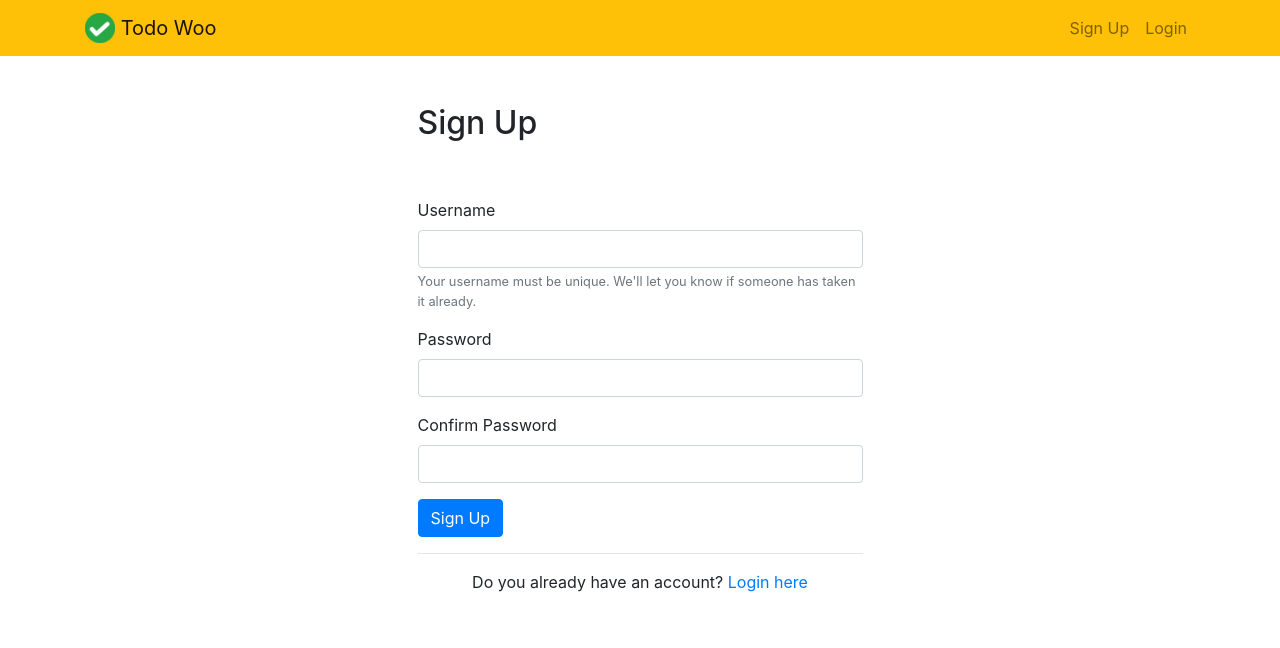
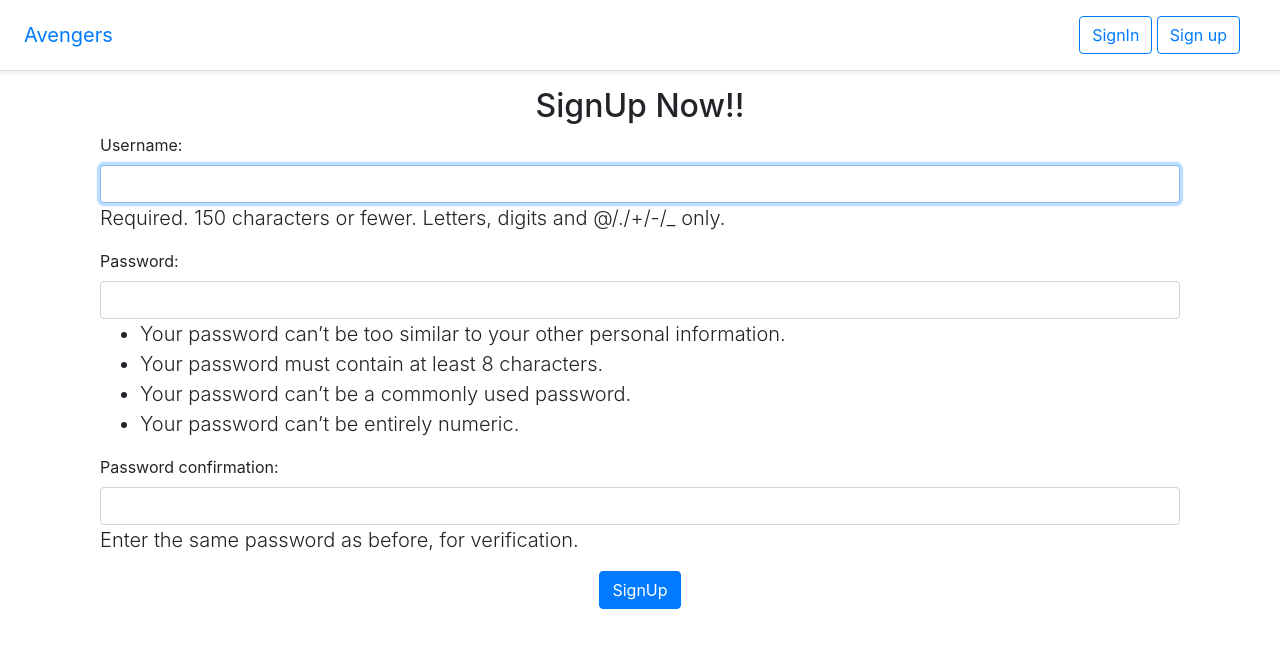
Before and after one commit to UchihaPan/todoapp_django, a Django app: page /signup/ in a window 1280 px wide. Shown: the top 648 px of the page. Run offline with Django 3.2, Linux system fonts and the light colour scheme; some libraries are stand-ins or nearby versions.

Commit message:
finished

```diff
--- a/templates/todo/base.html
+++ b/templates/todo/base.html
@@ -15,52 +15,27 @@
 <body>
 
 
-<nav class="navbar navbar-expand-md navbar-light bg-warning">
-<div class="container">
-    <a class="navbar-brand" href="{% url 'home' %}">
-         <img src="{% static 'todo/logo.png' %}" width="30" height="30" class="d-inline-block align-top">
-        <span>Todo Woo</span>
-    </a>
-    <button class="navbar-toggler" type="button" data-toggle="collapse" data-target="#navbarNav" aria-controls="navbarNav" aria-expanded="false" aria-label="Toggle navigation">
-        <span class="navbar-toggler-icon"></span>
-    </button>
-    <div class="collapse navbar-collapse" id="navbarNav">
+   <div class="d-flex flex-column flex-md-row align-items-center p-3 px-md-4 mb-3 bg-white border-bottom shadow-sm">
+  <h5 class="my-0 mr-md-auto font-weight-normal" ><a href="{% url 'home'  %}">Avengers</a></h5>
+  <nav class="my-2 my-md-0 mr-md-3">
+
     {% if user.is_authenticated %}
-        <ul class="navbar-nav mr-auto">
+     <a class="btn btn-outline-primary" href="{% url 'createtodo'  %}">Create</a>
+      <a class="btn btn-outline-primary" href="{% url 'currenttodos' %}">Current</a>
+  <a class="btn btn-outline-primary" href="{% url 'completedtodos' %}">completed</a>
+      <a class="btn btn-outline-primary" href="{% url 'logout' %}">LogOut</a>
 
-                <li class="nav-item {{ current }}">
-                    <a class="nav-link" href="{% url 'currenttodos' %}">Current</a>
-                </li>
-                <li class="nav-item {{ completed }}">
-                    <a class="nav-link" href="{% url 'completedtodos' %}">Completed</a>
-                </li>
-                <li class="nav-item {{ create }}">
-                    <a class="nav-link" href="{% url 'createtodo' %}">Create</a>
-                </li>
+        {% else %}
+         <a class="btn btn-outline-primary" href="{% url 'login' %}">SignIn</a>
+        <a class="btn btn-outline-primary" href="{% url 'signup' %}">Sign up</a>
+      {% endif %}
 
-        </ul>
-    {% endif %}
-    <ul class="navbar-nav ml-auto">
-            {% if user.is_authenticated %}
-                <li class="nav-item">
-                    <a href="#" onclick="$('#signOutBtn').click()" class="nav-link">Logout</a>
-                    <form style='display: none;' method="POST" action="{% url 'logoutuser' %}">
-                        {% csrf_token %}
-                        <button id="signOutBtn" type="submit">Logout</button>
-                    </form>
-                </li>
-            {% else %}
-                <li class="nav-item">
-                    <a class="nav-link" href="{% url 'signupuser' %}">Sign Up</a>
-                </li>
-                <li class="nav-item">
-                    <a class="nav-link" href="{% url 'loginuser' %}">Login</a>
-                </li>
-            {% endif %}
-        </ul>
-    </div>
+
+
+
+
+  </nav>
 </div>
-</nav>
 
 <div class="container">
 {% block content %}{% endblock %}
--- a/templates/todo/createtodo.html
+++ b/templates/todo/createtodo.html
@@ -25,7 +25,7 @@
                 </div>
                 <div class="form-group form-check">
                     <input type="checkbox" name="important" class="form-check-input" id="important">
-                    <label class="form-check-label" for="important">Important</label>
+                    <label class="form-check-label"  for="important">Important</label>
                 </div>
                 <button type="submit" class="btn btn-primary">Save</button>
             </form>
--- /dev/null
+++ b/templates/todo/signup.html
@@ -0,0 +1,22 @@
+{% extends 'todo/base.html' %}
+{% block content %}
+<div class="container">
+  <h2 class="text-center">SignUp Now!!</h2>
+  <form method="POST">
+      {% load widget_tweaks %}
+    {% csrf_token %}
+    {% if form.non_field_errors %}<div class="alert alert-warning">{{ form.non_field_errors }}</div>{% endif %}
+    {% for field in form %}
+    <div class="form-group {% if field.errors %}alert alert-danger{% endif %}">
+      {{ field.errors }}
+      {{ field.label_tag }}
+      {% render_field field class="form-control" %}
+      {% if field.help_text %}<small class="lead">{{ field.help_text|safe }}</small>{% endif %}
+    </div>
+    {% endfor %}
+  <div class="col-md-12 text-center">
+    <button type="submit" class="btn btn-primary center">SignUp</button>
+  </div>
+  </form>
+</div>
+{% endblock %}
--- a/templates/todo/signupuser.html
+++ /dev/null
@@ -1,39 +0,0 @@
-{% extends "todo/base.html" %}
-
-{% block content %}
-    <div class="row justify-content-center mt-5">
-        <div class="col-md-5">
-            <h2>Sign Up</h2>
-        </div>
-    </div>
-    <div class="row justify-content-center mt-5">
-        <div class="col-md-5">
-            {% if error %}
-                <div class="alert alert-danger" role="alert">
-                    {{ error }}
-                </div>
-            {% endif %}
-            <form method="POST">
-                {% csrf_token %}
-                <div class="form-group">
-                    <label for="username">Username</label>
-                    <input type="text" name="username" class="form-control" id="username" aria-describedby="usernameHelp">
-                    <small id="usernameHelp" class="form-text text-muted">Your username must be unique. We'll let you know if someone has taken it already.</small>
-                </div>
-                <div class="form-group">
-                    <label for="password1">Password</label>
-                    <input type="password" name="password1" class="form-control" id="password1">
-                </div>
-                <div class="form-group">
-                    <label for="password2">Confirm Password</label>
-                    <input type="password" name="password2" class="form-control" id="password2">
-                </div>
-                <button type="submit" class="btn btn-primary">Sign Up</button>
-            </form>
-            <hr>
-            <div class="text-center">
-                Do you already have an account? <a href="{% url 'loginuser' %}">Login here</a>
-            </div>
-        </div>
-    </div>
-{% endblock %}
--- a/templates/todo/viewtodo.html
+++ b/templates/todo/viewtodo.html
@@ -1,8 +1,3 @@
-
-
-
-
-
 
 {% extends "todo/base.html" %}
 
--- /dev/null
+++ b/todo/urls.py
@@ -0,0 +1,34 @@
+"""todowoo URL Configuration
+
+The `urlpatterns` list routes URLs to views. For more information please see:
+    https://docs.djangoproject.com/en/3.0/topics/http/urls/
+Examples:
+Function views
+    1. Add an import:  from my_app import views
+    2. Add a URL to urlpatterns:  path('', views.home, name='home')
+Class-based views
+    1. Add an import:  from other_app.views import Home
+    2. Add a URL to urlpatterns:  path('', Home.as_view(), name='home')
+Including another URLconf
+    1. Import the include() function: from django.urls import include, path
+    2. Add a URL to urlpatterns:  path('blog/', include('blog.urls'))
+"""
+from django.contrib import admin
+from django.urls import path
+from todo import views
+from django.contrib.auth import views
+from .views import Signup,home,completedtodos,createtodo,currenttodos,viewtodo,deletetodo,completetodo
+
+
+urlpatterns = [
+    path('signup/', Signup.as_view(), name='signup'),
+    path('login/', views.LoginView.as_view(template_name='todo/login.html'), name='login'),
+    path('logout/', views.LogoutView.as_view(), name='logout'),
+    path('', home, name='home'),
+    path('create/', createtodo, name='createtodo'),
+    path('current/',currenttodos, name='currenttodos'),
+    path('completed/', completedtodos, name='completedtodos'),
+    path('todo/<int:pk>', viewtodo, name='viewtodo'),
+    path('todo/<int:pk>/complete', completetodo, name='completetodo'),
+    path('todo/<int:pk>/delete', deletetodo, name='deletetodo'),
+]
--- a/todo/views.py
+++ b/todo/views.py
@@ -2,53 +2,29 @@ from django.shortcuts import render, redirect, get_object_or_404
 from django.contrib.auth.models import User
 from django.db import IntegrityError
 from django.contrib.auth import login, logout, authenticate
-from .forms import TodoForm
 from .models import Todo
 from django.utils import timezone
 from django.contrib.auth.decorators import login_required
+from django.contrib.auth.forms import UserCreationForm
+from django.views import generic
+from django.urls import reverse_lazy
 
 
 def home(request):
     return render(request, 'todo/home.html')
 
 
-def signupuser(request):
-    if request.method == 'GET':
-        return render(request, 'todo/signupuser.html')
-    else:
-        if request.POST['password1'] == request.POST['password2']:
-            try:
-                user = User.objects.create_user(request.POST['username'], password=request.POST['password1'])
-                user.save()
-                login(request, user)
-                return redirect('currenttodos')
-            except IntegrityError:
-                return render(request, 'todo/signupuser.html', {
-                                                                'error': 'That username has already been taken. '
-                                                                         'Please choose a new username'})
-        else:
-            return render(request, 'todo/signupuser.html',
-                          {'error': 'Passwords did not match'})
+class Signup(generic.CreateView):
+    form_class = UserCreationForm
+    success_url = reverse_lazy('currenttodos')
+    template_name = 'todo/signup.html'
 
-
-def loginuser(request):
-    if request.method == 'GET':
-        return render(request, 'todo/loginuser.html')
-    else:
-        user = authenticate(request, username=request.POST['username'], password=request.POST['password'])
-        if user is None:
-            return render(request, 'todo/loginuser.html',
-                          {'error': 'Username and password did not match'})
-        else:
-            login(request, user)
-            return redirect('currenttodos')
-
-
-@login_required
-def logoutuser(request):
-    if request.method == 'POST':
-        logout(request)
-        return redirect('home')
+    def form_valid(self, form):
+        view = super(Signup, self).form_valid(form)
+        username, password = form.cleaned_data['username'], form.cleaned_data['password1']
+        user = authenticate(username=username, password=password)
+        login(self.request, user)
+        return view
 
 
 @login_required
@@ -56,15 +32,22 @@ def createtodo(request):
     if request.method == 'GET':
         return render(request, 'todo/createtodo.html')
     else:
-        try:
-            form = TodoForm(request.POST)
-            newtodo = form.save(commit=False)
-            newtodo.user = request.user
-            newtodo.save()
+        if request.method == 'POST':
+            title = request.POST.get('title', '')
+            memo = request.POST.get('memo', '')
+            checkbox = request.POST.get('important', '')
+            if (checkbox != ''):
+                important = True
+            else:
+                important = False
+
+            todo = Todo(title=title, memo=memo, important=important)
+            todo.user = request.user
+            todo.save()
             return redirect('currenttodos')
-        except ValueError:
-            return render(request, 'todo/createtodo.html',
-                          {'error': 'Bad data passed in. Try again.'})
+
+        return render(request, 'todo/createtodo.html',
+                      {'error': 'please enter correct details.'})
 
 
 @login_required
@@ -80,8 +63,8 @@ def completedtodos(request):
 
 
 @login_required
-def viewtodo(request, todo_pk):
-    todo = get_object_or_404(Todo, pk=todo_pk, user=request.user)
+def viewtodo(request, pk):
+    todo = get_object_or_404(Todo, pk=pk, user=request.user)
     if request.method == 'GET':
         return render(request, 'todo/viewtodo.html', {'todo': todo})
     else:
@@ -94,8 +77,8 @@ def viewtodo(request, todo_pk):
 
 
 @login_required
-def completetodo(request, todo_pk):
-    todo = get_object_or_404(Todo, pk=todo_pk, user=request.user)
+def completetodo(request, pk):
+    todo = get_object_or_404(Todo, pk=pk, user=request.user)
     if request.method == 'POST':
         todo.datecompleted = timezone.now()
         todo.save()
@@ -103,8 +86,8 @@ def completetodo(request, todo_pk):
 
 
 @login_required
-def deletetodo(request, todo_pk):
-    todo = get_object_or_404(Todo, pk=todo_pk, user=request.user)
+def deletetodo(request, pk):
+    todo = get_object_or_404(Todo, pk=pk, user=request.user)
     if request.method == 'POST':
         todo.delete()
         return redirect('currenttodos')
--- a/todo_appdjango/urls.py
+++ b/todo_appdjango/urls.py
@@ -14,23 +14,11 @@ Including another URLconf
     2. Add a URL to urlpatterns:  path('blog/', include('blog.urls'))
 """
 from django.contrib import admin
-from django.urls import path
+from django.urls import path,include
 from todo import views
 
 urlpatterns = [
     path('admin/', admin.site.urls),
+    path('', include('todo.urls')),
 
-    # Auth
-    path('signup/', views.signupuser, name='signupuser'),
-    path('login/', views.loginuser, name='loginuser'),
-    path('logout/', views.logoutuser, name='logoutuser'),
-
-    # Todos
-    path('', views.home, name='home'),
-    path('create/', views.createtodo, name='createtodo'),
-    path('current/', views.currenttodos, name='currenttodos'),
-    path('completed/', views.completedtodos, name='completedtodos'),
-    path('todo/<int:todo_pk>', views.viewtodo, name='viewtodo'),
-    path('todo/<int:todo_pk>/complete', views.completetodo, name='completetodo'),
-    path('todo/<int:todo_pk>/delete', views.deletetodo, name='deletetodo'),
 ]
```
Also changed, not shown: templates/todo/home.html (+8 -3 lines), templates/todo/login.html (added, +20 -0 lines), templates/todo/loginuser.html (deleted, +0 -34 lines), todo/forms.py (deleted, +0 -7 lines), todo_appdjango/settings.py (+8 -8 lines), db.sqlite3 (deleted).
